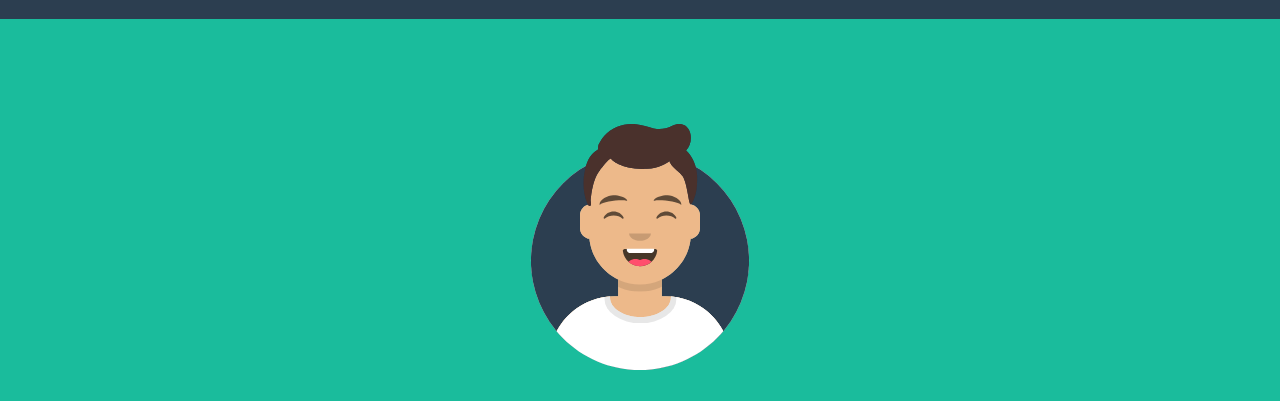
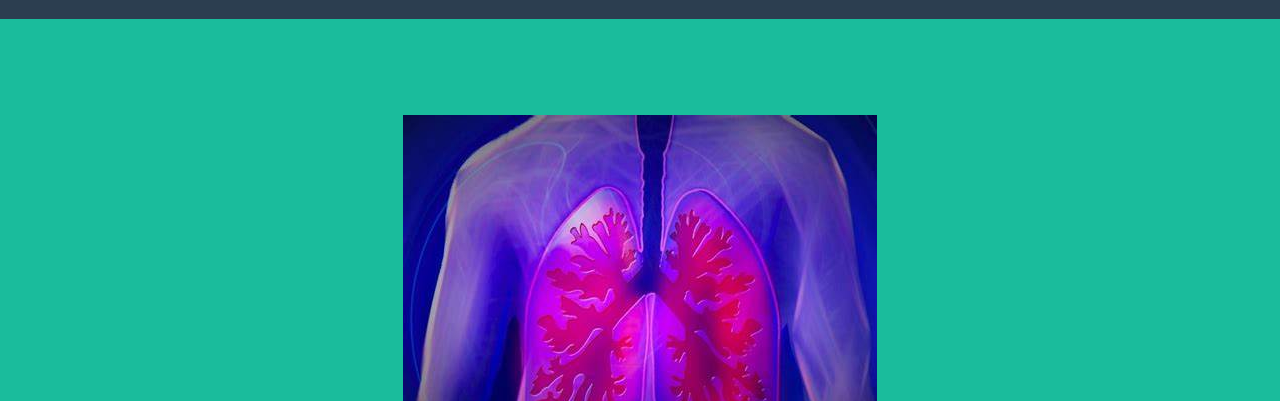
Before and after one commit to Grupocho/paginaweb, a plain HTML site: page index.html in a window 1280 px wide. Shown: the part 85-486 px from the top of the page. Drawn offline with nearby package versions, Linux system fonts and the light colour scheme.

Commit message:
Update index.html

```diff
--- a/index.html
+++ b/index.html
@@ -38,7 +38,7 @@
         <header class="masthead bg-primary text-white text-center">
             <div class="container d-flex align-items-center flex-column">
                 <!-- Masthead Avatar Image-->
-                <img class="masthead-avatar mb-5" src="assets/img/avataaars.svg" alt="..." />
+                <img class="pulmones" src="pulmones.jfif" alt="..." />
                 <!-- Masthead Heading-->
                 <h1 class="masthead-heading text-uppercase mb-0">Fibrosis Quística</h1>
                 <!-- Icon Divider-->
```
